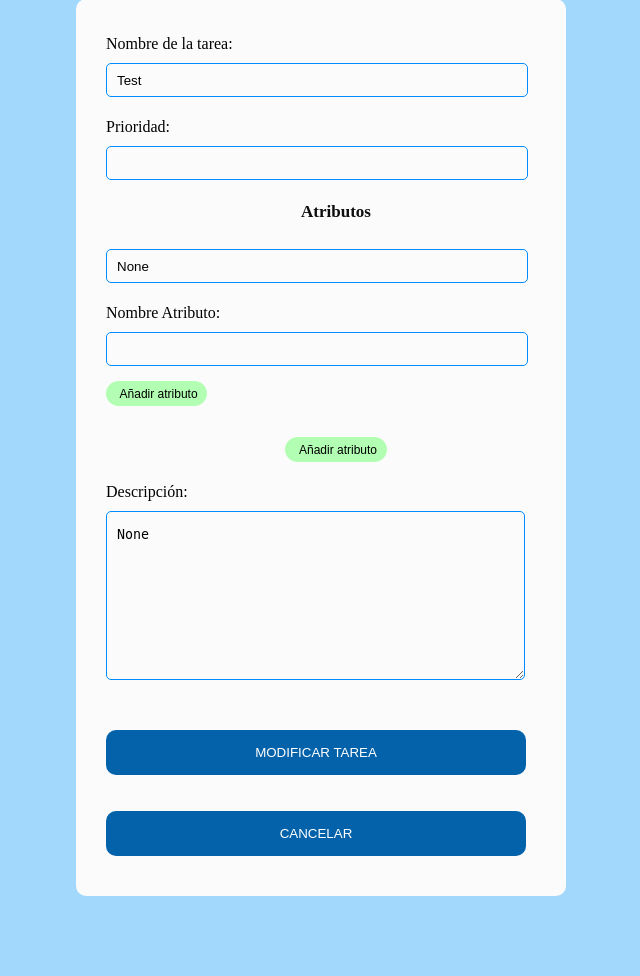
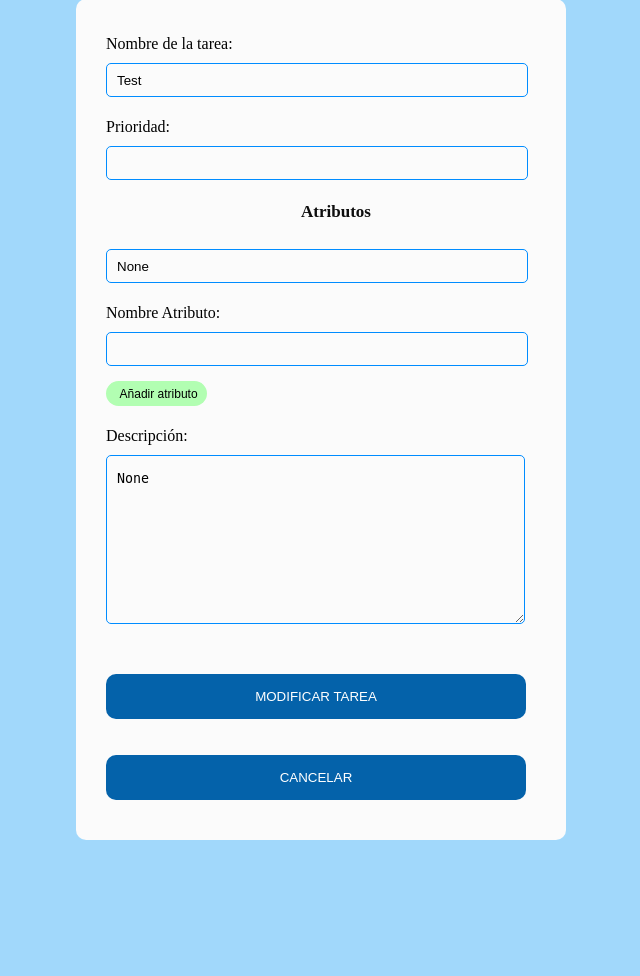
Before and after one commit to nmartinse/Aplicacion-robots-asistenciales, a Flask app: page /update/1 in a window 1280 px wide. Shown: the part 143-1119 px from the top of the page, without its empty margins (319-959 px from the left). After the commit the page ends 983 px from the top, so only its background shows below. Run offline with Flask 2, Linux system fonts and the light colour scheme; data comes from the database, SQL or seed files in the repository; both versions use the stored data as it was after the commit.

Commit message:
IEliminada ❌ coma al principio

```diff
--- a/Back end/templates/interfaz_tareas.html
+++ b/Back end/templates/interfaz_tareas.html
@@ -11,7 +11,6 @@
 
 {% block body %}
     <h1 class="principal" style="text-align:center"> Formulario para modificar una tarea</h1>
-
 
     <div class="acceso">
 
@@ -39,7 +38,7 @@
             <p>
                 Nombre Atributo:
                 <input type="text" name="n_atributo" id="n_atributo" size="45" value=""> &nbsp; &nbsp;
-                <input type="button" class="buttonAnadirTarea2" value="Añadir atributo" onclick="getElementById('atributos').setAttribute('value', getElementById('atributos').getAttribute('value')+','+getElementById('n_atributo').value);">
+                <input type="button" class="buttonAnadirTarea2" value="Añadir atributo" onclick="(getElementById('atributos').getAttribute('value')!='') ? getElementById('atributos').setAttribute('value', getElementById('atributos').getAttribute('value')+','+getElementById('n_atributo').value) : getElementById('atributos').setAttribute('value', getElementById('atributos').getAttribute('value')+getElementById('n_atributo').value);">
             </p>
 
             <!-- <script>
@@ -55,12 +54,6 @@
                     getElementById('atributos').setAttribute('value', getElementById('atributos').getAttribute('value')+','+getElementById('n_atributo').value);
                 }
             </script> -->
-            <p>
-                <center>
-                    <input type="button" class="buttonAnadirTarea2" value="Añadir atributo"
-                        onclick="getElementById('atributos').setAttribute('value', getElementById('atributos').getAttribute('value')+','+getElementById('n_atributo').value);">
-                </center>
-            </p>
 
 
             <p>
--- a/Back end/templates/interfaz_tareas_nueva.html
+++ b/Back end/templates/interfaz_tareas_nueva.html
@@ -33,7 +33,7 @@
                 <input type="text" name="n_atributo" id="n_atributo" size="45" value="Suelo">
                 <center>
                     <input type="button" class="buttonAnadirTarea2" value="Añadir atributo"
-                        onclick="getElementById('atributos').setAttribute('value', getElementById('atributos').getAttribute('value')+','+getElementById('n_atributo').value)">
+                        onclick="(getElementById('atributos').getAttribute('value')!='') ? getElementById('atributos').setAttribute('value', getElementById('atributos').getAttribute('value')+','+getElementById('n_atributo').value) : getElementById('atributos').setAttribute('value', getElementById('atributos').getAttribute('value')+getElementById('n_atributo').value);">
                 </center>
             </p>
 
```
Also changed, not shown: Back end/instance/test.db.
